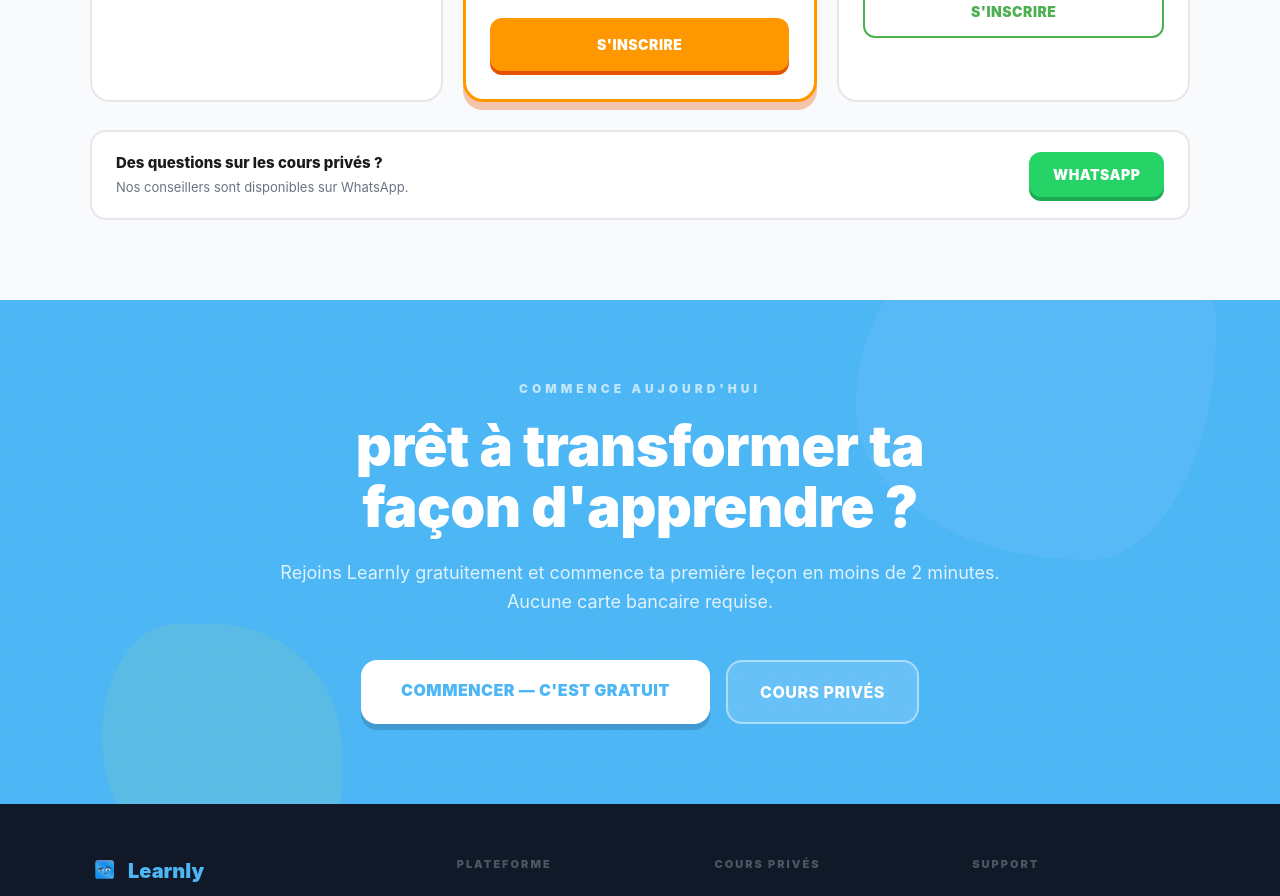
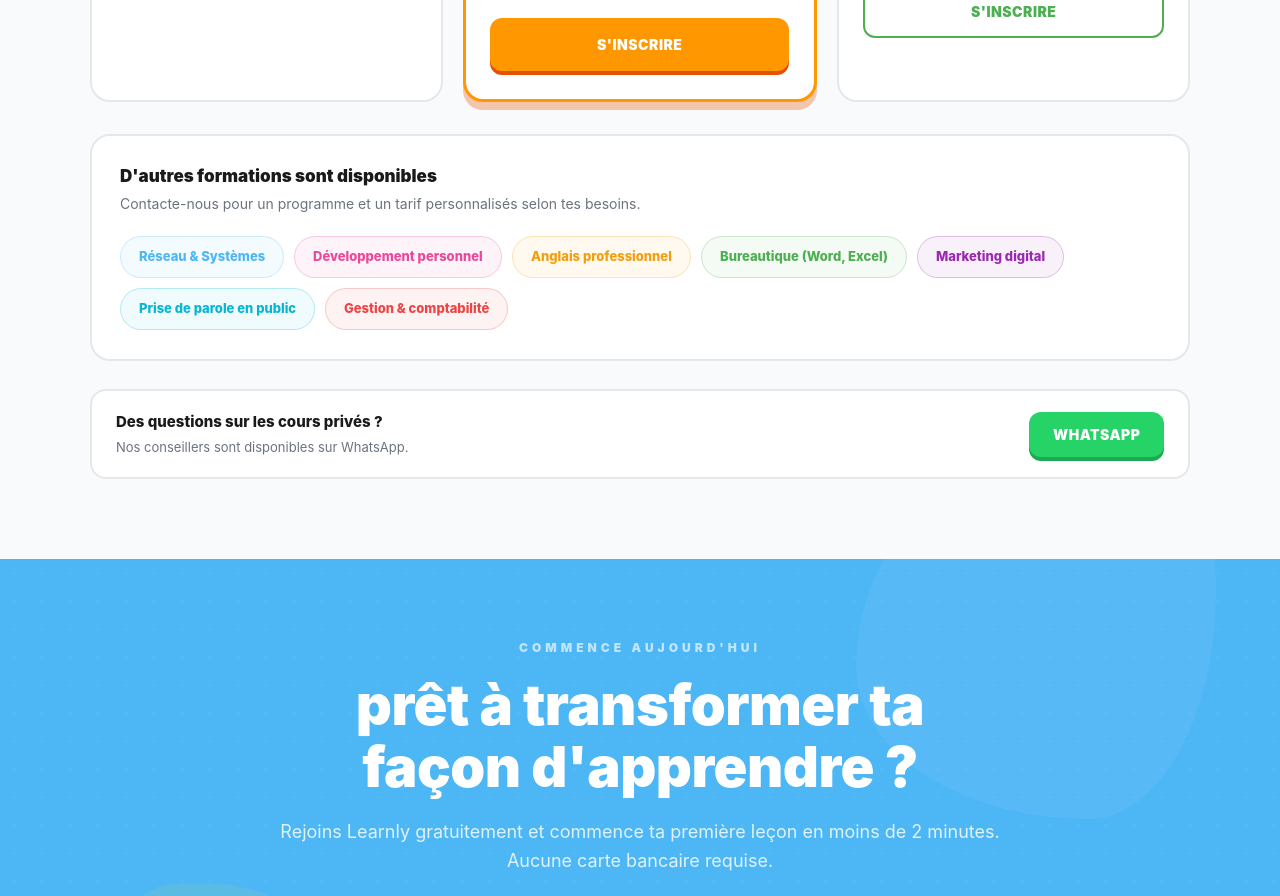
Before and after one commit to YO3CODER/Site-de-Learnly, a Next.js app: page / in a window 1280 px wide. Shown: the part 5240-6136 px from the top of the page. Built offline with nearby package versions, Linux system fonts and the light colour scheme.

Commit message:
mise à jour

```diff
--- a/app/page.tsx
+++ b/app/page.tsx
@@ -398,6 +398,38 @@
             ))}
           </div>
 
+          {/* AUTRES FORMATIONS */}
+          <div style={{ marginTop: 32, background: "#fff", borderRadius: 20, border: "2px solid #e5e7eb", padding: "28px 28px 30px" }}>
+            <p style={{ fontWeight: 900, fontSize: 17, color: "#1a1a1a", margin: "0 0 4px" }}>D&apos;autres formations sont disponibles</p>
+            <p style={{ color: "#6b7280", fontSize: 14, margin: "0 0 22px" }}>Contacte-nous pour un programme et un tarif personnalisés selon tes besoins.</p>
+            <div style={{ display: "flex", flexWrap: "wrap", gap: 10 }}>
+              {[
+                { label: "Réseau & Systèmes", color: "#4db6f5" },
+                { label: "Développement personnel", color: "#ec4899" },
+                { label: "Anglais professionnel", color: "#f59e0b" },
+                { label: "Bureautique (Word, Excel)", color: "#4caf50" },
+                { label: "Marketing digital", color: "#9c27b0" },
+                { label: "Prise de parole en public", color: "#06b6d4" },
+                { label: "Gestion & comptabilité", color: "#ef4444" },
+              ].map(({ label, color }) => (
+                <a
+                  key={label}
+                  href="https://wa.me/+2250700601174"
+                  target="_blank"
+                  rel="noopener noreferrer"
+                  className="btn-bounce"
+                  style={{
+                    background: `${color}10`, color, border: `1.5px solid ${color}40`,
+                    fontWeight: 800, fontSize: 13, padding: "10px 18px", borderRadius: 100,
+                    textDecoration: "none", whiteSpace: "nowrap",
+                  }}
+                >
+                  {label}
+                </a>
+              ))}
+            </div>
+          </div>
+
           <div style={{ marginTop: 28, background: "#fff", borderRadius: 16, border: "2px solid #e5e7eb", padding: "20px 24px", display: "flex", alignItems: "center", justifyContent: "space-between", gap: 16, flexWrap: "wrap" }}>
             <div>
               <p style={{ fontWeight: 800, fontSize: 15, color: "#1a1a1a", margin: "0 0 4px" }}>Des questions sur les cours privés ?</p>
```
